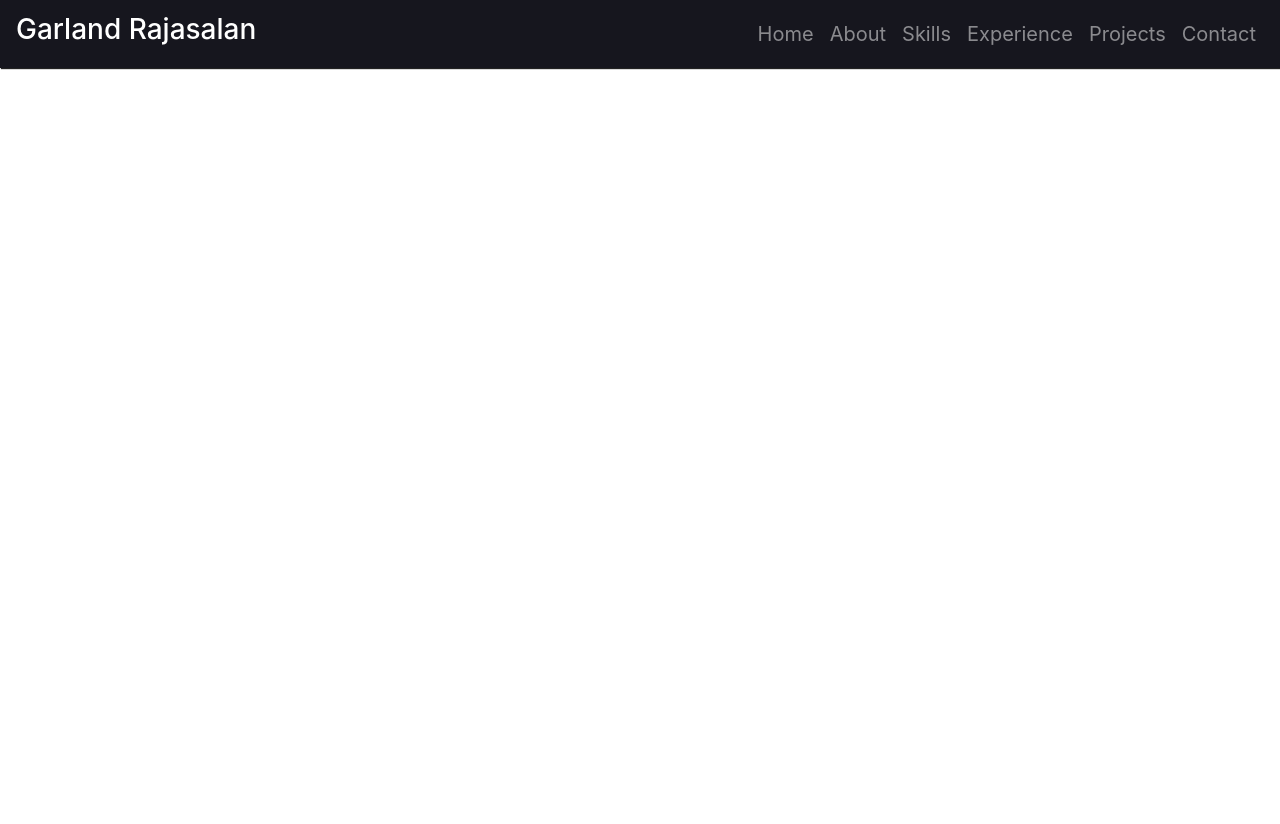
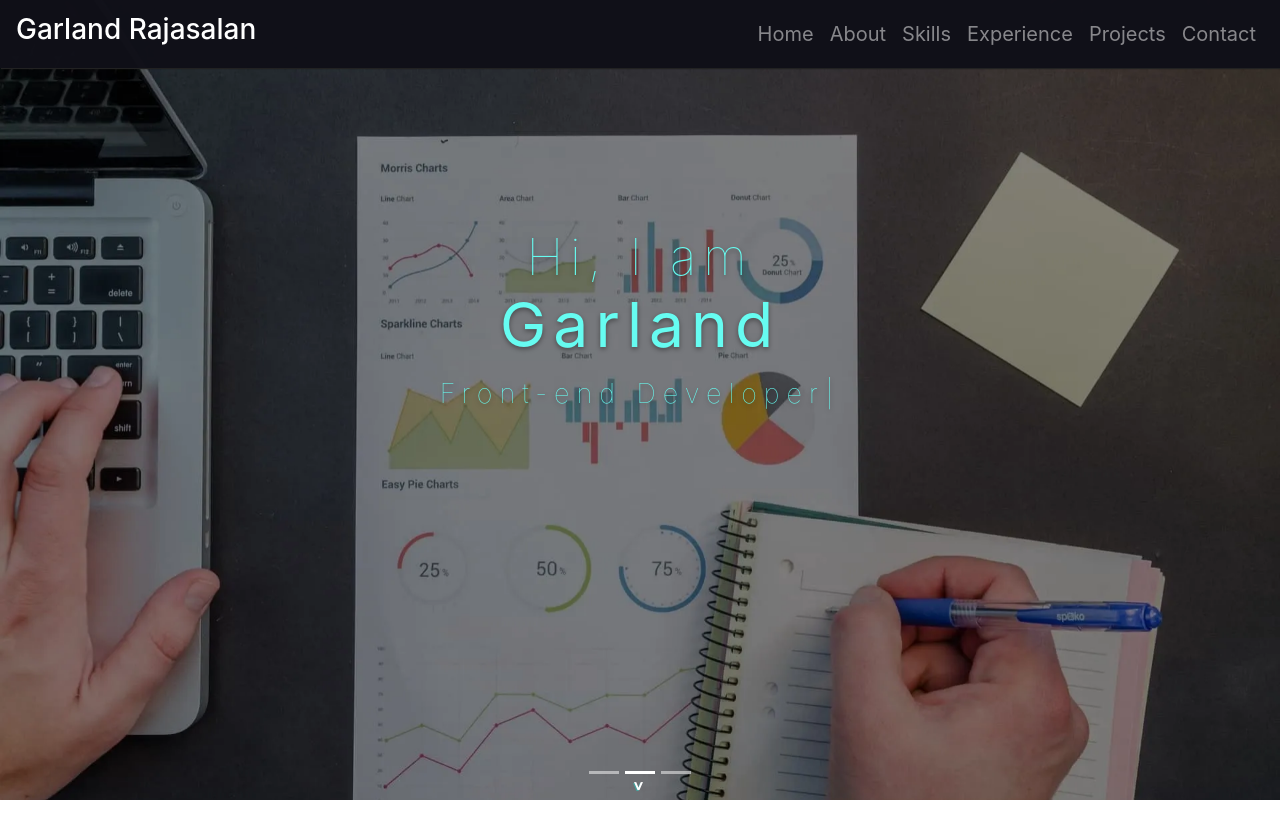
Before and after one commit to Rajasalan/Portfolio, a React (Create React App) app: page / in a window 1280 px wide. Before the commit the page ends 800 px from the top, so only its background shows below. Built offline with nearby package versions, Linux system fonts and the light colour scheme.

Commit message:
initial commit for carousal,title and scroll down

```diff
--- a/package.json
+++ b/package.json
@@ -12,6 +12,7 @@
     "react-dom": "^17.0.1",
     "react-scripts": "4.0.2",
     "styled-components": "^5.2.1",
+    "typewriter-effect": "^2.17.0",
     "web-vitals": "^1.0.1"
   },
   "scripts": {
--- a/src/App.js
+++ b/src/App.js
@@ -1,10 +1,14 @@
 import React from "react";
 import MyNavbar from "./components/my-navbar/my-navbar.component";
+import MyCarousal from "./components/my-carousal/my-carousal.component";
+import TitleMessage from "./components/title-message/title-message.component";
 
 const App = () => {
   return (
     <div className="App">
       <MyNavbar/>
+      <MyCarousal/>
+      <TitleMessage/>
     </div>
   );
 }
--- /dev/null
+++ b/src/components/my-carousal/my-carousal.component.jsx
@@ -0,0 +1,28 @@
+import React from "react";
+import Carousel from "react-bootstrap/Carousel";
+import Slide1 from "../../assets/img/carousal/slide1.webp";
+import Slide2 from "../../assets/img/carousal/slide2.webp";
+import Slide3 from "../../assets/img/carousal/slide3.webp";
+import ScrollDown from "../scroll-down/scroll-down.component";
+import "./my-carousal.styles.css";
+
+const MyCarousal = () => {
+  return (
+    <div id="home">
+      <Carousel controls={false} indicators interval={2500} pause={false}>
+        <Carousel.Item>
+          <img className="d-block w-100 custom-img" src={Slide2} alt="First slide" />
+        </Carousel.Item>
+        <Carousel.Item>
+          <img className="d-block w-100 custom-img" src={Slide3} alt="Third slide" />
+        </Carousel.Item>
+        <Carousel.Item>
+          <img className="d-block w-100 custom-img" src={Slide1} alt="Third slide" />
+        </Carousel.Item>
+      </Carousel>
+      <ScrollDown/>
+    </div>
+  );
+};
+
+export default MyCarousal;
--- /dev/null
+++ b/src/components/my-carousal/my-carousal.styles.css
@@ -0,0 +1,4 @@
+.custom-img {
+  height: 100vh;
+  object-fit: cover;
+}
--- /dev/null
+++ b/src/components/scroll-down/scroll-down.component.jsx
@@ -0,0 +1,31 @@
+import React from "react";
+import styled from "styled-components";
+
+const MyScroll = styled.div`
+  position: relative;
+  z-index: 1;
+  bottom: 1.6em;
+  display: flex;
+  width: 100%;
+  justify-content: center;
+  background-color: transparent;
+  font-weight: bold;
+  text-shadow: 1px 1px #45a29e;
+  color: #fff;
+  .turn {
+    cursor: pointer;
+    transform: rotate(90deg);
+  }
+`;
+
+const ScrollDown = () => {
+  return (
+    <MyScroll>
+      <div className="turn">
+        <span> &gt; </span>
+      </div>
+    </MyScroll>
+  );
+};
+
+export default ScrollDown;
--- /dev/null
+++ b/src/components/title-message/title-message.component.jsx
@@ -0,0 +1,56 @@
+import React from "react";
+import Typewriter from "typewriter-effect";
+import styled from "styled-components";
+
+const MyTitleMessage = styled.h1`
+  position: absolute;
+  width: 100%;
+  top: 22rem;
+  z-index: 1;
+  margin-top: -125px;
+  text-align: center;
+  strong {
+    font-size: 1.25em;
+  }
+  div {
+    color: ${props => props.theme.textColor};
+    text-shadow: 0px 2px 5px rgba(0, 0, 0, 0.4);
+    font-weight: 100;
+    letter-spacing: 7px;
+    .main {
+      font-size: 50px;
+    }
+    .sub {
+      font-size: 27px;
+      letter-spacing: 2px;
+    }
+  }
+`;
+
+const TitleMessage = () => (
+  <MyTitleMessage>
+    <div className="titleMessage">
+      <div className="heading">
+        <div className="main text-center mb-3">
+          Hi, I am
+          <br />
+          <span>
+            <strong>Garland</strong>
+          </span>
+        </div>
+        <div className="sub">
+          <Typewriter
+            options={{
+              strings: ["Web Developer", "Front-end Developer", "Learner"],
+              autoStart: true,
+              loop: true,
+              delay: 50
+            }}
+          />
+        </div>
+      </div>
+    </div>
+  </MyTitleMessage>
+);
+
+export default TitleMessage;
```
Also changed, not shown: 1 other file (tests, documents, lock files or other folders).
